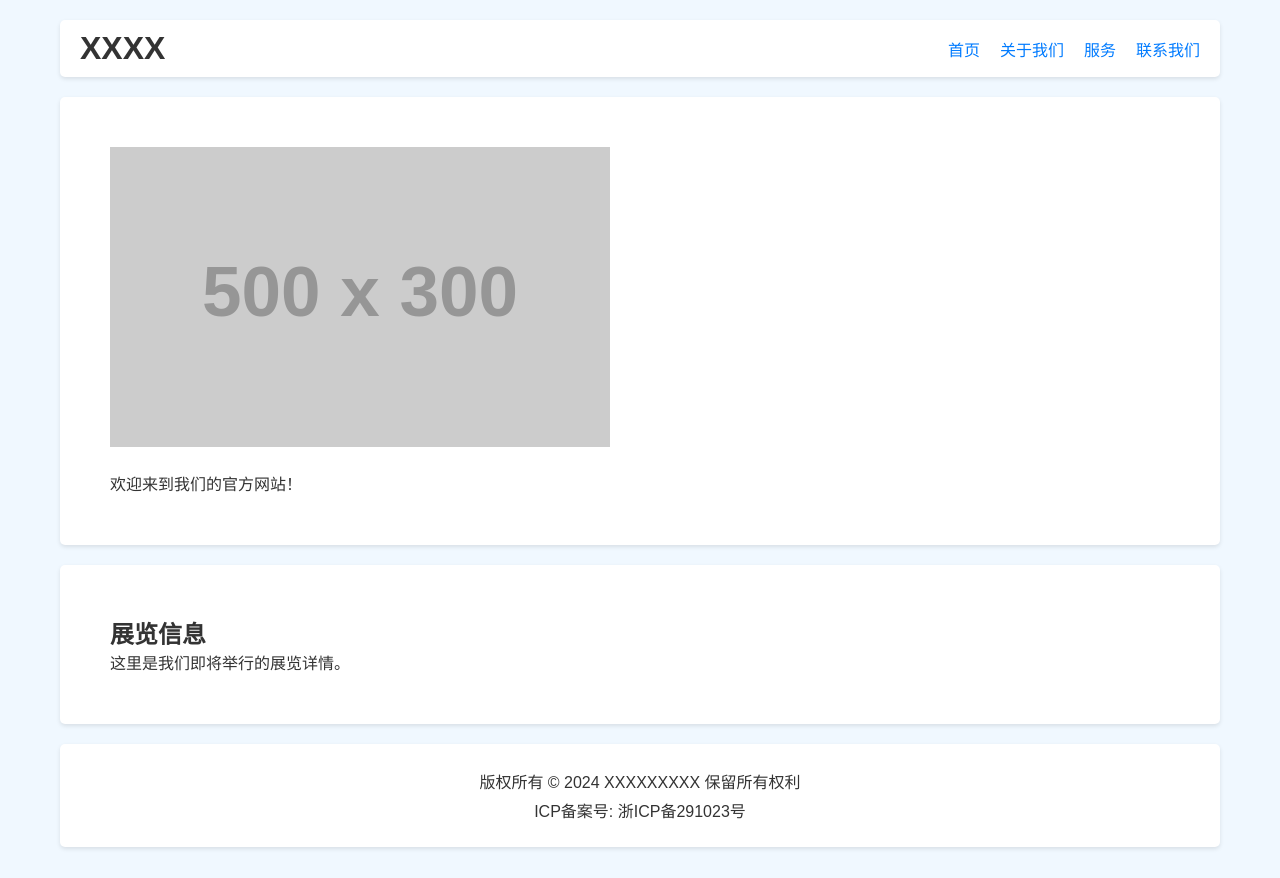
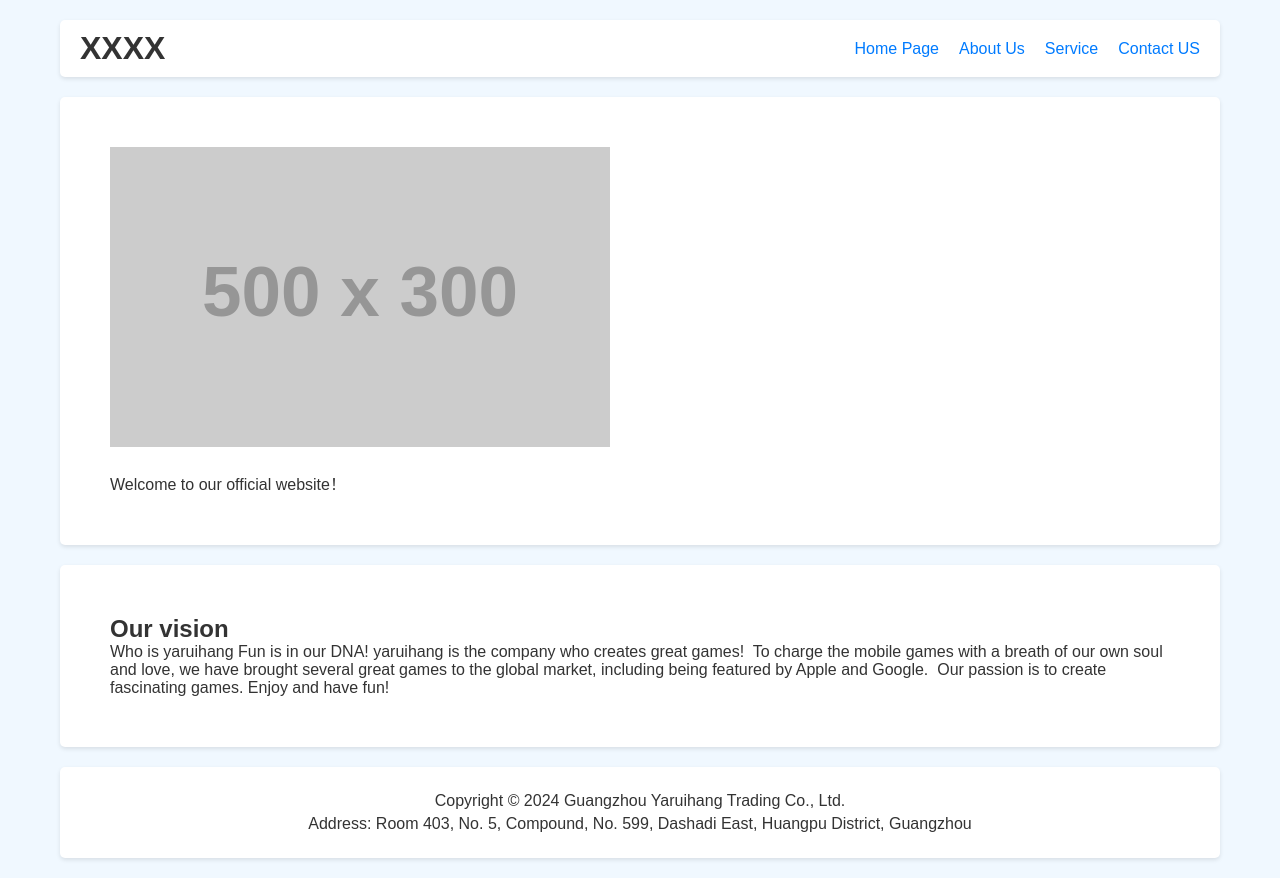
Before and after one commit to zzhflyqh/yrh, a plain HTML site: page index.html in a window 1280 px wide. Drawn offline with Linux system fonts and the light colour scheme; placeholder pictures from the web are drawn by us.

Commit message:
Update index.html

```diff
--- a/index.html
+++ b/index.html
@@ -3,7 +3,7 @@
 <head>
     <meta charset="UTF-8">
     <meta name="viewport" content="width=device-width, initial-scale=1.0">
-    <title>XXXX</title>
+    <title>Guangzhou Yaruihang Trading Co., Ltd.</title>
     <style>
         /* Reset some default browser styles */
         * {
@@ -96,27 +96,31 @@
             <h1>XXXX</h1>
             <nav>
                 <ul>
-                    <li><a href="#home">首页</a></li>
-                    <li><a href="#about">关于我们</a></li>
-                    <li><a href="#services">服务</a></li>
-                    <li><a href="#contact">联系我们</a></li>
+                    <li><a href="#home">Home Page</a></li>
+                    <li><a href="#about">About Us</a></li>
+                    <li><a href="#services">Service</a></li>
+                    <li><a href="#contact">Contact US</a></li>
                 </ul>
             </nav>
         </header>
 
         <section class="hero">
             <img src="https://via.placeholder.com/500x300" alt="Hero Image">
-            <p>欢迎来到我们的官方网站！</p>
+            <p>Welcome to our official website！</p>
         </section>
 
         <section class="exhibitions">
-            <h2>展览信息</h2>
-            <p>这里是我们即将举行的展览详情。</p>
+            <h2>Our vision</h2>
+            <p>Who is yaruihang
+Fun is in our DNA!
+yaruihang is the company who creates great games!
+To charge the mobile games with a breath of our own soul and love, we have brought several great games to the global market, including being featured by Apple and Google.
+Our passion is to create fascinating games. Enjoy and have fun!</p>
         </section>
 
         <footer class="footer">
-            <p>版权所有 © 2024 XXXXXXXXX 保留所有权利</p>
-            <p>ICP备案号: 浙ICP备291023号</p>
+            <p>Copyright © 2024 Guangzhou Yaruihang Trading Co., Ltd.</p>
+            <p>Address: Room 403, No. 5, Compound, No. 599, Dashadi East, Huangpu District, Guangzhou</p>
         </footer>
     </div>
 
```
